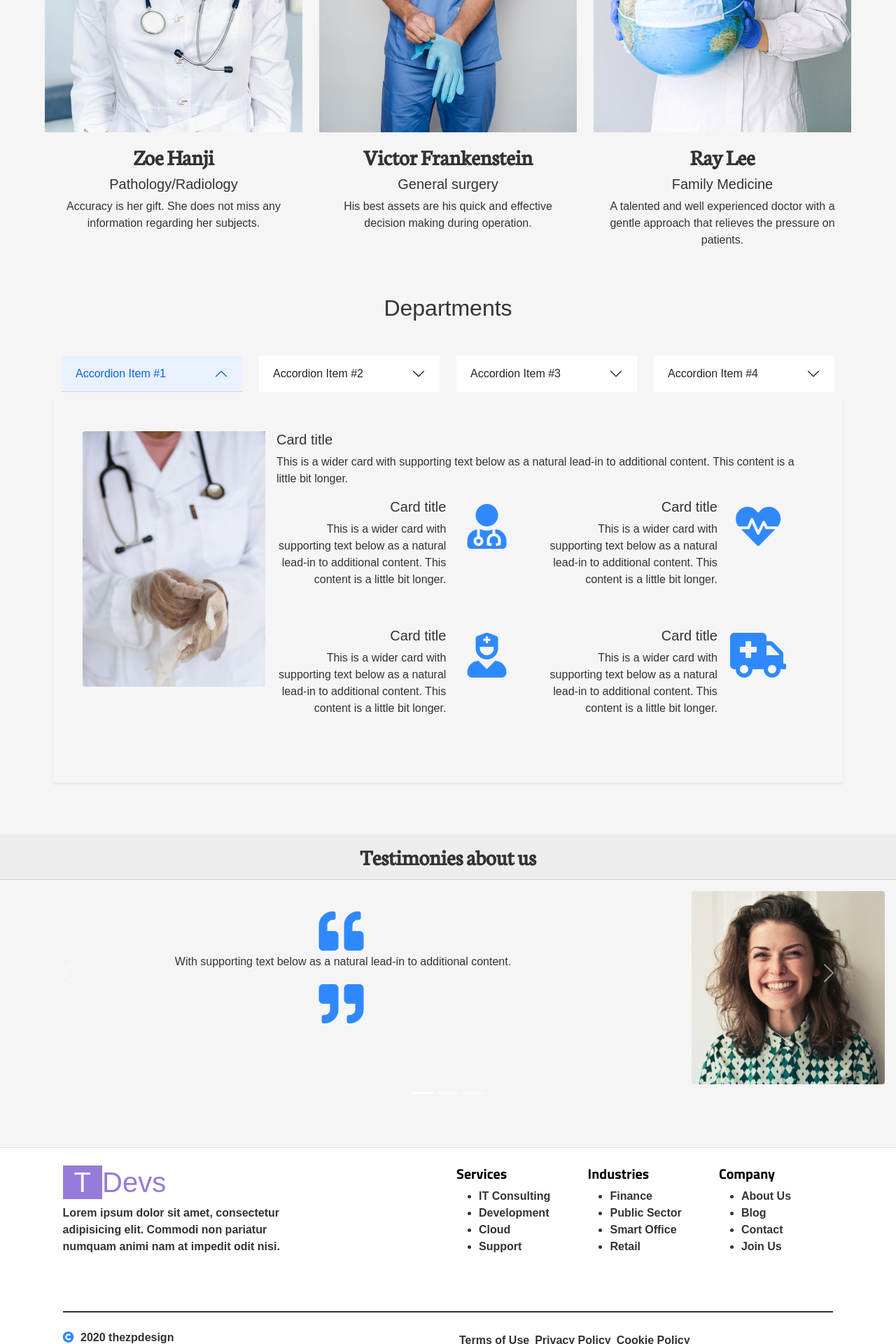
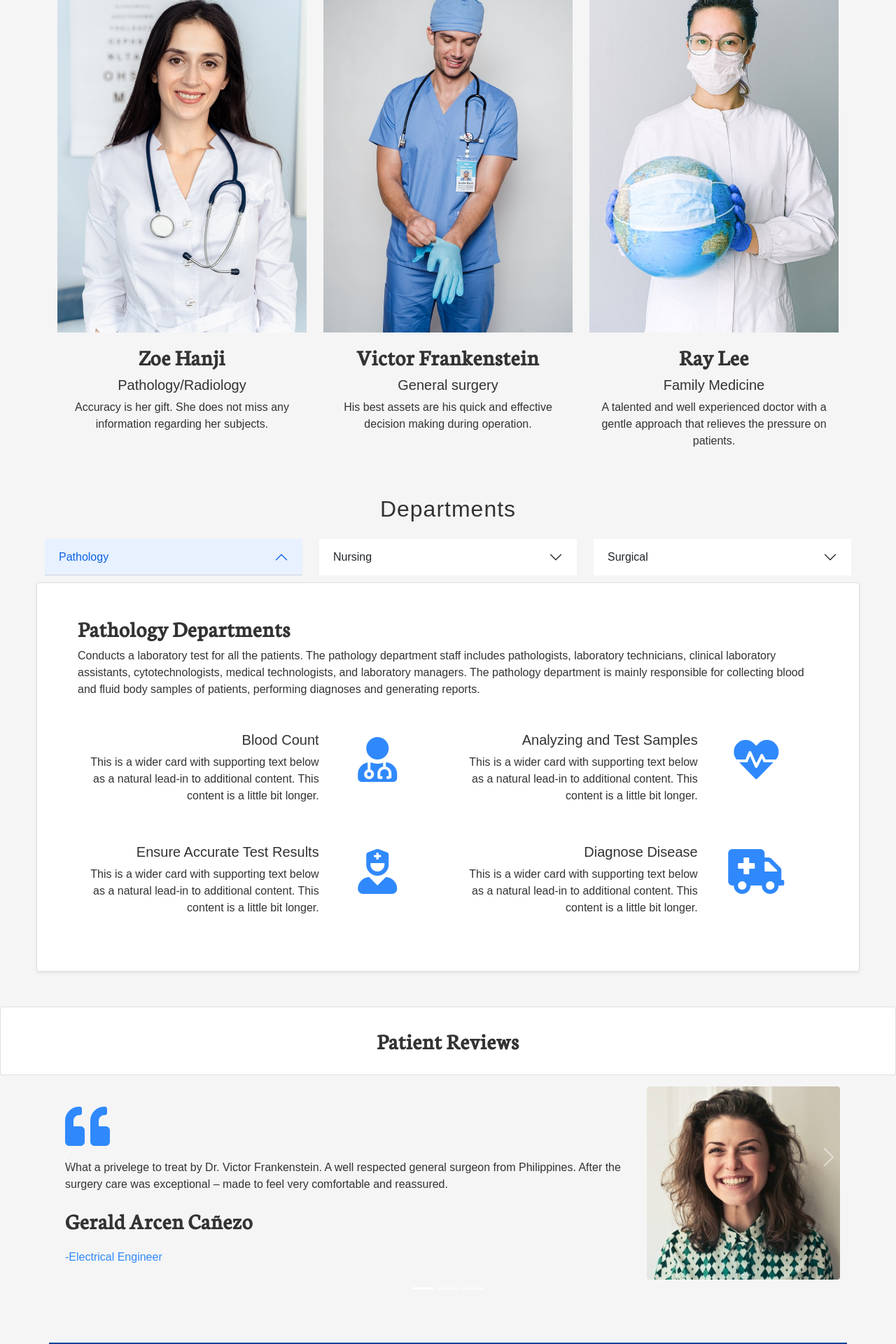
Before and after one commit to AApalafox/CS301-PCSS, a PHP site: page / in a window 1280 px wide. Shown: the part 2440-4360 px from the top of the page at 70% size. Run offline with PHP 8.4, Linux system fonts and the light colour scheme; some libraries are stand-ins or nearby versions; some web fonts are replaced.

Commit message:
finalized the frontend design

```diff
--- a/assets/css/footer.css
+++ b/assets/css/footer.css
@@ -1,27 +1,24 @@
-@import url('https://fonts.googleapis.com/css2?family=Titillium+Web:wght@700&display=swap');
 
 footer {
-    background-color: #f3f6fd;
     font-size: 13px;
     font-weight: bold;
-    color: rgb(189, 196, 203)
 }
 
-/* ul {
+ ul.footer-ul {
     list-style-type: none;
     margin: 0;
-    padding: 0
+    padding: 0;
 }
 
-ul>li {
+ul.footer-ul>li {
     padding: 4px;
-    color: #C5CAE9
+    color: #FF8000;
 }
 
 ul>li:hover {
-    color: #957bda;
-    cursor: pointer
-} */
+    color: #3089FC;
+    cursor: pointer;
+}
 
 hr {
     border-width: 3px
@@ -31,22 +28,12 @@ hr {
     padding: 2% 7%
 }
 
-.social>i {
-    padding: 1%;
-    font-size: 15px
-}
-
-.social>i:hover {
-    color: #957bda;
-    cursor: pointer
-}
 
 .policy>div {
     padding: 4px
 }
 
 .heading {
-    font-family: 'Titillium Web', sans-serif;
     color: black
 }
 
--- a/assets/css/style.css
+++ b/assets/css/style.css
@@ -22,6 +22,7 @@ body {
 	font-family: 'Neuton', Serif;
 	font-size: 2em;
 	font-weight: bold;
+	letter-spacing: 1px;
 }
 
 .brand-text {
@@ -64,6 +65,7 @@ a.nav-link {
 	transform: translateY(40px);
 	transition: transform .5s ease;
 	width: 100%;
+	box-shadow: 0 4px 8px 0 rgba(204, 147, 147, 0.3);
 }
 
 .content-container {
@@ -106,7 +108,7 @@ a.nav-link {
 	padding: 30px;
 }
 
-.testimony-container {
+.wide-container {
 	width: 100%;
 }
 
@@ -119,6 +121,14 @@ a.nav-link {
 	padding: 25px;
 }
 
+.quote i {
+	margin-bottom: 15px;
+}
+
+.bg-primary {
+	background-color: #17449E	!important;
+}
+
 .test {
 	border: 2px solid red;
 	background-color: white;
--- a/components/department-cards.php
+++ b/components/department-cards.php
@@ -4,7 +4,7 @@
       <div class="row g-0">
         <div class="col">
           <div class="text-end">
-            <h5 class="card-title">Card title</h5>
+            <h5 class="card-title">Blood Count</h5>
             <p class="">This is a wider card with supporting text below as a natural lead-in to additional content. This content is a little bit longer.</p>
           </div>
         </div>
@@ -19,7 +19,7 @@
       <div class="row g-0">
         <div class="col">
           <div class="text-end">
-            <h5 class="card-title">Card title</h5>
+            <h5 class="card-title">Analyzing and Test Samples</h5>
             <p class="">This is a wider card with supporting text below as a natural lead-in to additional content. This content is a little bit longer.</p>
           </div>
         </div>
@@ -34,7 +34,7 @@
       <div class="row g-0">
         <div class="col">
           <div class="text-end">
-            <h5 class="card-title">Card title</h5>
+            <h5 class="card-title">Ensure Accurate Test Results</h5>
             <p class="">This is a wider card with supporting text below as a natural lead-in to additional content. This content is a little bit longer.</p>
           </div>
         </div>
@@ -49,7 +49,7 @@
       <div class="row g-0">
         <div class="col">
           <div class="text-end">
-            <h5 class="card-title">Card title</h5>
+            <h5 class="card-title">Diagnose Disease</h5>
             <p class="">This is a wider card with supporting text below as a natural lead-in to additional content. This content is a little bit longer.</p>
           </div>
         </div>
--- a/components/departments-accordion.php
+++ b/components/departments-accordion.php
@@ -1,80 +1,50 @@
-<div class="accordion accordion-flush row p-4" id="accordionExample">
+<div class="accordion accordion-flush row" id="accordionExample">
   <div class="col accordion-head">
     <h2 class="accordion-header" id="headingOne">
       <button class="accordion-button" type="button" data-bs-toggle="collapse" data-bs-target="#collapseOne" aria-expanded="true" aria-controls="collapseOne">
-        Accordion Item #1
+        Pathology
       </button>
     </h2>
   </div>
   <div class="col accordion-head">
     <h2 class="accordion-header" id="headingTwo">
       <button class="accordion-button collapsed" type="button" data-bs-toggle="collapse" data-bs-target="#collapseTwo" aria-expanded="false" aria-controls="collapseTwo">
-        Accordion Item #2
-      </button>
-    </h2>
-  </div>
-  <div class="col accordion-head">
-    <h2 class="accordion-header" id="headingThree">
-      <button class="accordion-button collapsed" type="button" data-bs-toggle="collapse" data-bs-target="#collapseThree" aria-expanded="false" aria-controls="collapseThree">
-        Accordion Item #3
+        Nursing
       </button>
     </h2>
   </div>
   <div class="col accordion-head">
     <h2 class="accordion-header" id="headingFour">
       <button class="accordion-button collapsed" type="button" data-bs-toggle="collapse" data-bs-target="#collapseFour" aria-expanded="false" aria-controls="collapseFour">
-        Accordion Item #4
+        Surgical
       </button>
     </h2>
   </div>
+
   <div id="collapseOne" class="accordion-collapse collapse show" aria-labelledby="headingOne" data-bs-parent="#accordionExample">
-    <div class="accordion-body shadow-sm row">
-      <div class="mb-3">
+    <div class="card accordion-body shadow-sm row">
+      <div class="">
         <div class="row g-0">
-          <div class="col-md-3 pt-3">
-            <img src="assets/img/sample-service.jpg" class="img-fluid rounded-start" alt="...">
-          </div>
           <div class="col">
             <div class="card-body">
-              <h5 class="card-title">Card title</h5>
-              <p class="card-text">This is a wider card with supporting text below as a natural lead-in to additional content. This content is a little bit longer.</p>
+              <h5 class="brand">Pathology Departments</h5>
+              <p class="mb-5">Conducts a laboratory test for all the patients. The pathology department staff includes pathologists, laboratory technicians, clinical laboratory assistants, cytotechnologists, medical technologists, and laboratory managers. The pathology department is mainly responsible for collecting blood and fluid body samples of patients, performing diagnoses and generating reports.</p>
               <?php include 'components/department-cards.php'; ?>
             </div>
           </div>
         </div>
       </div> <!-- end of card container -->
     </div> <!-- end of accordion body container -->
+  </div>
 
-  </div>
   <div id="collapseTwo" class="accordion-collapse collapse" aria-labelledby="headingTwo" data-bs-parent="#accordionExample">
-    <div class="accordion-body shadow-sm">
-      <div class="mb-3">
+    <div class="card accordion-body shadow-sm">
+      <div class="">
         <div class="row g-0">
-          <div class="col-md-3 pt-3">
-            <img src="assets/img/sample-service.jpg" class="img-fluid rounded-start" alt="...">
-          </div>
           <div class="col">
             <div class="card-body">
-              <h5 class="card-title">Card title</h5>
-              <p class="card-text">This is a wider card with supporting text below as a natural lead-in to additional content. This content is a little bit longer.</p>
-              <?php include 'components/department-cards.php'; ?>
-            </div>
-          </div>
-        </div>
-      </div> <!-- end of card container -->
-    </div>
-  </div>
-  <div id="collapseThree" class="accordion-collapse collapse" aria-labelledby="headingThree" data-bs-parent="#accordionExample">
-    <div class="accordion-body shadow-sm">
-      <div class="mb-3">
-        <div class="row g-0">
-          <div class="col-md-3 pt-3">
-            <img src="assets/img/sample-service.jpg" class="img-fluid rounded-start" alt="...">
-          </div>
-          <div class="col">
-            <div class="card-body">
-              <h5 class="card-title">Card title</h5>
-              <p class="card-text">This is a wider card with supporting text below as a natural lead-in to additional content. This content is a little bit longer.</p>
+              <h5 class="brand">Nursing Department</h5>
+              <p class="mb-5">Nursing Department's main goal is to provide regular and safe nursing care and education to its staff. Nurses perform initial assessments of the patients, educate them about their health, and provide surgical operations assistance. All nurses need to have a permit to work in hospital settings.</p>
               <?php include 'components/department-cards.php'; ?>
             </div>
           </div>
@@ -83,16 +53,13 @@
     </div>
   </div>
   <div id="collapseFour" class="accordion-collapse collapse" aria-labelledby="headingFour" data-bs-parent="#accordionExample">
-    <div class="accordion-body shadow-sm">
-      <div class="mb-3">
+    <div class="card accordion-body shadow-sm">
+      <div class="">
         <div class="row g-0">
-          <div class="col-md-3 pt-3">
-            <img src="assets/img/sample-service.jpg" class="img-fluid rounded-start" alt="...">
-          </div>
           <div class="col">
             <div class="card-body">
-              <h5 class="card-title">Card title</h5>
-              <p class="card-text">This is a wider card with supporting text below as a natural lead-in to additional content. This content is a little bit longer.</p>
+              <h5 class="brand">Surgerical Department</h5>
+              <p class="mb-5">Department of Surgery prides itself of fully trained and professional staff able to cater to the surgical needs of its clients across different sub-specializations, whether in-patient or out-patient, adult or pediatric age group.</p>
               <?php include 'components/department-cards.php'; ?>
             </div>
           </div>
@@ -100,4 +67,5 @@
       </div> <!-- end of card container -->
     </div>
   </div>
-</div>
+
+</div> <!-- end of accordion flush -->
--- /dev/null
+++ b/components/schedule.php
@@ -0,0 +1,43 @@
+
+<div class="row mb-5">
+
+	<div class="bg-primary col p-4">
+		<div class="card-body p-3 text-center">
+			<h5 class="brand text-light">
+				<i class="fas fa-ambulance fa-2x text-light"></i>
+				Emergency Hotline
+			</h5>
+			<p class="text-light">In case of emergency call the following number</p>
+			<p class="brand text-light">+63 45 125 0117</p>
+		</div>
+	</div>
+
+	<div class="bg-primary col p-4">
+		<div class="card-body">
+			<h5 class="brand text-light">
+				<i class="fas fa-clock fa-1x text-light"></i>
+				Opening Hours
+			</h5>
+			<p class="caption-body text-light">Our hospital is open for all during these hours</p>
+		</div>
+		<ul class="list-group list-group-flush mb-3">
+			<a href="#">
+			<li class="list-group-item">
+					<div class="row">
+						<div class="col">Mon-Fri</div>
+						<div class="col text-end">8:00AM - 10:00PM</div>
+					</div>
+				</li>
+			</a>
+			<a href="#">
+				<li class="list-group-item">
+					<div class="row">
+						<div class="col">Sat-Sun</div>
+						<div class="col text-end">8:00AM - 8:00PM</div>
+					</div>
+				</li>
+			</a>
+		</ul>
+	</div>
+
+</div>
--- a/components/services-cards.php
+++ b/components/services-cards.php
@@ -1,6 +1,6 @@
 <div class="row row-cols-1 row-cols-md-2 g-4">
   <div class="col">
-    <div class="card h-90 shadow-sm p-4 text-center">
+    <div class="card h-90 p-4 text-center">
       <i class="fas fa-user-md fa-10x"></i>
       <div class="card-body">
         <h5 class="card-title">Laboratory services</h5>
@@ -11,7 +11,7 @@
   </div>
   <div class="col">
     <div class="card h-90 p-4 text-center">
-      <i class="fas fa-heartbeat fa-10x"></i>
+      <i class="fas fa-window-restore fa-10x"></i>
       <div class="card-body">
         <h5 class="card-title">Blood bank</h5>
         <p class="card-text">Blood banking takes place in the lab. This is to make sure that donated blood and blood products are safe before they are used. Blood banking also determines the blood type. The blood is also tested for infectious diseases.</p>
@@ -31,7 +31,7 @@
   </div>
   <div class="col">
     <div class="card h-90 p-4 text-center">
-      <i class="fas fa-ambulance fa-10x"></i>
+      <i class="fas fa-x-ray fa-10x"></i>
       <div class="card-body">
         <h5 class="card-title">X-Ray/Radiology services</h5>
         <p class="card-text">A machine focuses a small amount of radiation on the area of the body to be examined. The X-rays pass through the body, creating an image on film or a computer display.</p>
--- a/components/testimonies-carousel.php
+++ b/components/testimonies-carousel.php
@@ -4,17 +4,18 @@
 		<button type="button" data-bs-target="#carouselExampleIndicators" data-bs-slide-to="1" aria-label="Slide 2"></button>
 		<button type="button" data-bs-target="#carouselExampleIndicators" data-bs-slide-to="2" aria-label="Slide 3"></button>
 	</div>
-	<div class="card-header brand text-center">
-		Testimonies about us
+	<div class="testimony-container card text-center p-4  brand">
+		Patient Reviews
 	</div>
-	<div class="carousel-inner">
+	<div class="carousel-inner content-container">
 		<div class="carousel-item active">
-			<div class="card-body text-center">
-				<div class="text-center row justify-content-center">
+			<div class="card-body">
+				<div class="row">
 					<div class="col quote">
-						<i class="fas fa-quote-left fa-4x text-start"></i>
-						<p class="">With supporting text below as a natural lead-in to additional content.</p>
-						<i class="fas fa-quote-right fa-4x"></i>
+						<i class="fas fa-quote-left fa-4x "></i>
+						<p class="">What a privelege to treat by Dr. Victor Frankenstein. A well respected general surgeon from Philippines. After the surgery care was exceptional – made to feel very comfortable and reassured.</p>
+						<p class="brand">Gerald Arcen Cañezo</p>
+						<p class="component-title">-Electrical Engineer</p>
 					</div>
 					<div class="testimony-img-container">
 						<img src="assets/img/person-1.jpg" class="img-fluid rounded" alt="...">
@@ -23,12 +24,13 @@
 			</div>
 		</div>
 		<div class="carousel-item">
-			<div class="card-body text-center">
-				<div class="text-center row justify-content-center">
+			<div class="card-body">
+				<div class="row">
 					<div class="col quote">
-						<i class="fas fa-quote-left fa-4x text-start"></i>
-						<p class="">With supporting text below as a natural lead-in to additional content.</p>
-						<i class="fas fa-quote-right fa-4x"></i>
+						<i class="fas fa-quote-left fa-4x"></i>
+						<p class="">I humbly submit my sincere gratitude to your outstanding nurses and PCAs. They have been outstandingly helpful and provided a high quality of service, care and comfort to my wife. Thank you.</p>
+						<p class="brand">Justice Moulic</p>
+						<p class="component-title">-Police Officer</p>
 					</div>
 					<div class="testimony-img-container">
 						<img src="assets/img/person-2.jpg" class="img-fluid rounded" alt="...">
@@ -37,12 +39,13 @@
 			</div>
 		</div>
 		<div class="carousel-item">
-			<div class="card-body text-center">
-				<div class="text-center row justify-content-center">
+			<div class="card-body">
+				<div class="row">
 					<div class="col quote">
-						<i class="fas fa-quote-left fa-4x text-start"></i>
-						<p class="">With supporting text below as a natural lead-in to additional content.</p>
-						<i class="fas fa-quote-right fa-4x"></i>
+						<i class="fas fa-quote-left fa-4x"></i>
+						<p class="">The kindness and consideration I received from every member of staff who treated me was exceptional. As well as impeccable medical and nursing service. It helped a very difficult time be more bearable.</p>
+						<p class="brand">Ralphaela Alejandrino</p>
+						<p class="component-title">-Marine Navigator</p>
 					</div>
 					<div class="testimony-img-container">
 						<img src="assets/img/person-3.jpg" class="img-fluid rounded" alt="...">
--- a/index.php
+++ b/index.php
@@ -17,29 +17,37 @@
 		<?php include 'components/img-carousel.php'; ?>
 	</div>
 
+	<div class="content-container">
+		<?php include 'components/schedule.php'; ?>
+	</div>
+
 	<div class="content-container component">
-		<div class="text-center mb-4 component-title">
+		<div class="text-center mb-2 ">
 				<h2>Our Services</h2>
 		</div>
 		<?php include 'components/services-cards.php' ?>
 	</div>
 
-	<div class="content-container component">
-		<div class="text-center mb-4 brand component-title">
+	<div class="container component">
+		<div class="text-center mb-4 brand ">
 				<h2>Meet your Trustworthy Doctors</h2>
 		</div>
 		<?php include 'components/doctor-cards.php'; ?>
 	</div>
 
 	<div class="content-container component">
-		<div class="text-center mb-4 brand component-title">
+		<div class="text-center mb-4 brand ">
 				<h2>Departments</h2>
 		</div>
 		<?php include 'components/departments-accordion.php'; ?>
 	</div>
 
-	<div class="testimony-container component">
+	<div class="wide-container component">
 		<?php include 'components/testimonies-carousel.php' ?>
+	</div>
+
+	<div class="container">
+		<?php include 'components/schedule.php'; ?>
 	</div>
 
 	<?php include 'templates/footer.php'; ?>
--- a/templates/footer.php
+++ b/templates/footer.php
@@ -7,35 +7,33 @@
 				<div class="col-md-4 col-sm-4 col-xs-4">
 					<div class="footer-text pull-left">
 						<div class="d-flex">
-                        <h1 class="font-weight-bold mr-2 px-3" style="color:white; background-color:#957bda"> T </h1>
-                        <h1 style="color: #957bda">Devs</h1>
+							<h1 class="brand"> Umbrella Corporation </h1>
 						</div>
-                    <p class="card-text">Lorem ipsum dolor sit amet, consectetur adipisicing elit. Commodi non pariatur numquam animi nam at impedit odit nisi.</p>
+						<p class="">You life is secured with us. Join us, let us build the future.</p>
 						<div class="social mt-2 mb-3"> <i class="fa fa-facebook-official fa-lg"></i> <i class="fa fa-instagram fa-lg"></i> <i class="fa fa-twitter fa-lg"></i> <i class="fa fa-linkedin-square fa-lg"></i> <i class="fa fa-facebook"></i> </div>
 					</div>
 				</div>
 				<div class="col-md-2 col-sm-2 col-xs-2"></div>
 				<div class="col-md-2 col-sm-2 col-xs-2">
 					<h5 class="heading">Services</h5>
-                <ul>
-                    <li>IT Consulting</li>
+					<ul class="footer-ul">
+						<li>Student Talks</li>
 						<li>Development</li>
-                    <li>Cloud</li>
+						<li>Project</li>
 						<li>Support</li>
 					</ul>
 				</div>
 				<div class="col-md-2 col-sm-2 col-xs-2">
 					<h5 class="heading">Industries</h5>
-                <ul class="card-text">
-                    <li>Finance</li>
+					<ul class="footer-ul">
+						<li>Education</li>
 						<li>Public Sector</li>
-                    <li>Smart Office</li>
-                    <li>Retail</li>
+						<li>Home business</li>
 					</ul>
 				</div>
 				<div class="col-md-2 col-sm-2 col-xs-2">
 					<h5 class="heading">Company</h5>
-                <ul class="card-text">
+					<ul class="footer-ul">
 						<li>About Us</li>
 						<li>Blog</li>
 						<li>Contact</li>
@@ -47,7 +45,7 @@
 			<div class="row" style="font-size:10px;">
 				<div class="col-md-6 col-sm-6 col-xs-6">
 					<div class="pull-left">
-                    <p><i class="fa fa-copyright"></i> 2020 thezpdesign</p>
+						<p><i class="fa fa-copyright"></i> 2021 StudentDevelopers</p>
 					</div>
 				</div>
 				<div class="col-md-6 col-sm-6 col-xs-6">
--- a/templates/header.php
+++ b/templates/header.php
@@ -11,7 +11,7 @@
       <span class="navbar-toggler-icon"></span>
     </button> -->
     <div class="collapse navbar-collapse" id="navbarNav">
-      <ul class="navbar-nav mx-5">
+      <ul class="navbar-nav mx-4">
         <li class="brand-text mx-4"><i class="fas fa-at"></i>umbrellacorp@email.com</li>
         <li class="brand-text mx-4"><i class="fas fa-phone"></i>+63 45 125 0117</li>
         <li class="brand-text mx-4"><i class="fas fa-map-marker-alt"></i></i>Elliptical Rd, Diliman, Quezon City, Metro Manila</li>
```
Lines whose indentation alone changed are shown as unchanged.
